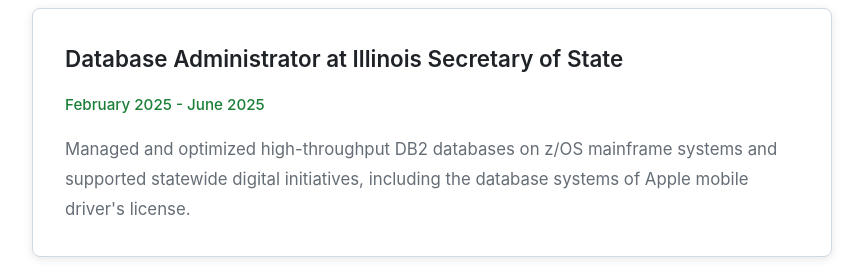
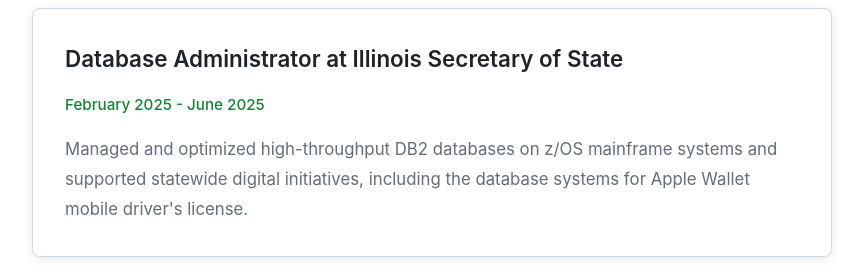
Before and after one commit to richwellp/richwellp.github.io, a Vue app in the folder frontend/: page / in a window 1280 px wide. Shown: the part 2160-2434 px from the top of the page, without its empty margins (208-1071 px from the left). Built offline with nearby package versions, Linux system fonts and the light colour scheme; no server answers.

Commit message:
Content change

```diff
--- a/frontend/src/views/AboutMe.vue
+++ b/frontend/src/views/AboutMe.vue
@@ -88,7 +88,7 @@
               <span class="timeline-date">February 2025 - June 2025</span>
             </div>
             <p class="timeline-description">
-              Managed and optimized high-throughput DB2 databases on z/OS mainframe systems and supported statewide digital initiatives, including the database systems of Apple mobile driver's license.
+              Managed and optimized high-throughput DB2 databases on z/OS mainframe systems and supported statewide digital initiatives, including the database systems for Apple Wallet mobile driver's license.
             </p>
           </div>
 
```
